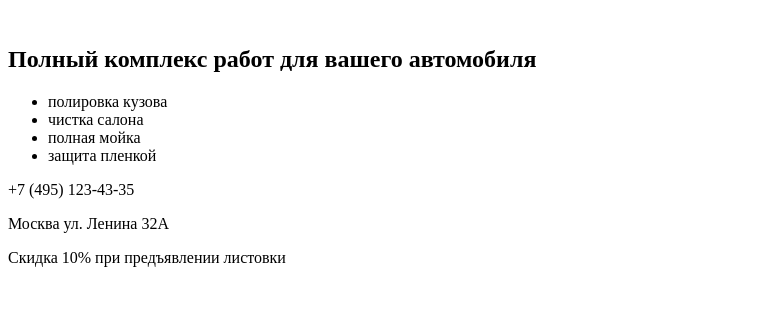
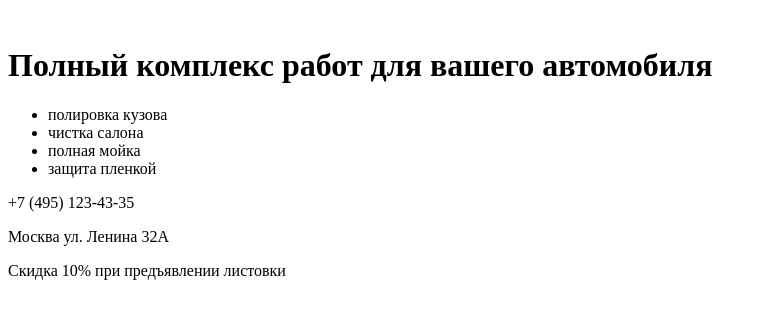
Before and after one commit to WebHeroSchool/whs-flyer, a plain HTML site: page index.html in a window 1280 px wide. Shown: the whole page, without its empty margins (0-767 px from the left). Drawn offline with Linux system fonts and the light colour scheme.

Commit message:
style update

```diff
--- a/index.html
+++ b/index.html
@@ -5,6 +5,7 @@
     <meta charset="UTF-8">
     <meta name="viewport" content="width=device-width, initial-scale=1.0">
     <meta http-equiv="X-UA-Compatible" content="ie=edge">
+    <link rel="stylesheet" href="style.css">
     <title>Листовка</title>
 </head>
 
@@ -12,17 +13,15 @@
     <header>
         <img src="#" alt="">
     </header>
-    <section>
+    <main>
         <h1>Полный комплекс работ для вашего автомобиля</h1>
-    </section>
-    <section>
         <ul>
             <li>полировка кузова</li>
             <li>чистка салона</li>
             <li>полная мойка</li>
             <li>защита пленкой</li>
         </ul>
-    </section>
+    </main>
     <section>
         <p>+7 (495) 123-43-35</p>
         <p>Москва ул. Ленина 32А</p>
```
Also changed, not shown: style.css (added).
